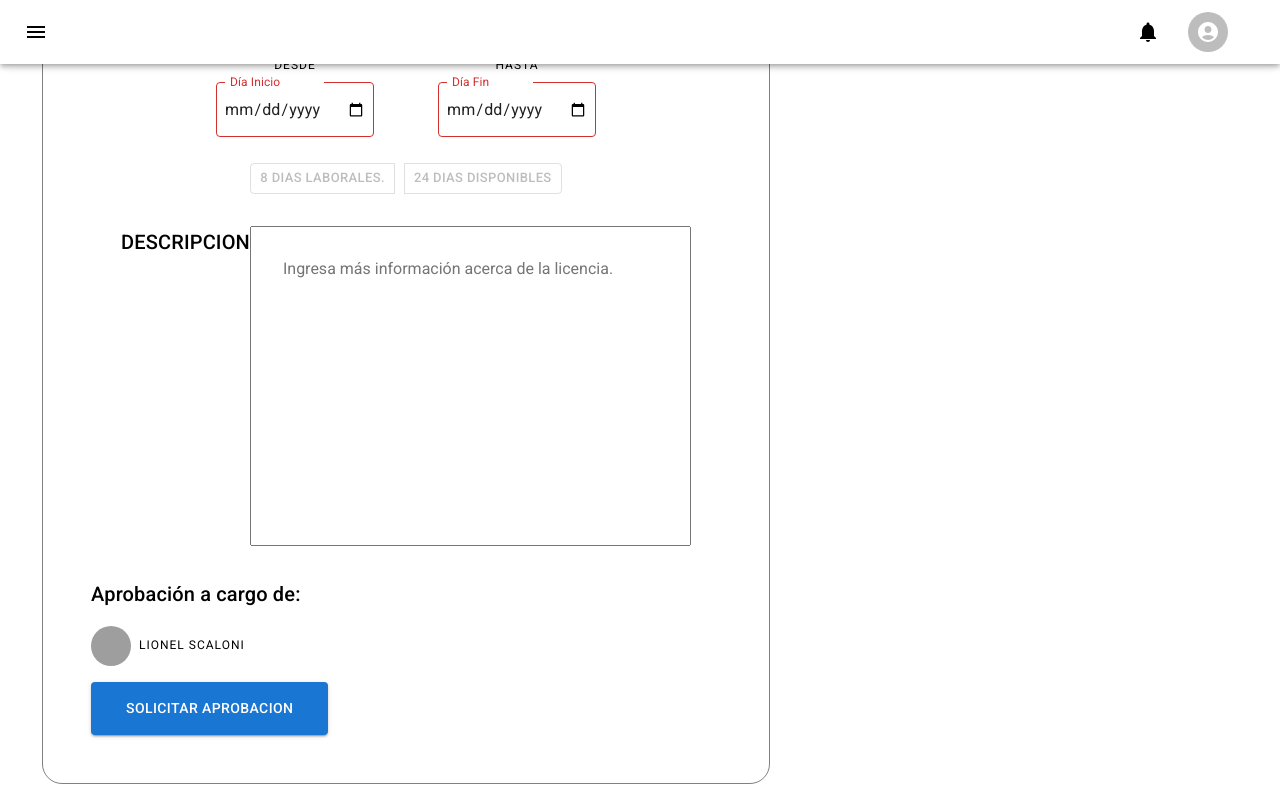
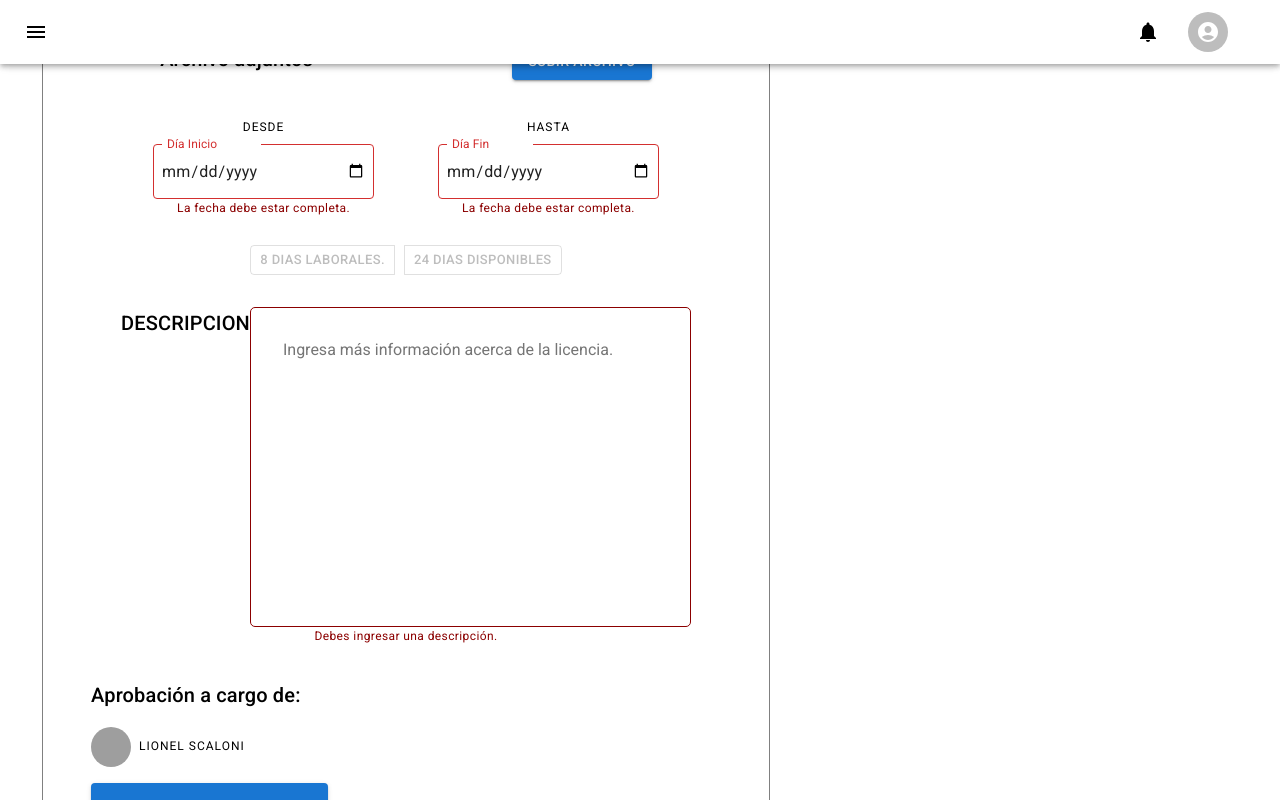
Before and after one commit to PJoaquin-adviters/Proyecto-final-adviters, a React (Create React App) app: page /cargarLicencia in a window 1280 px wide. Both pictures are taken after a click on the button "SOLICITAR APROBACION". Shown: the part 300-1100 px from the top of the page. Built offline with nearby package versions, Linux system fonts and the light colour scheme; grey boxes are pictures that could not be loaded.

Commit message:
Acomoda renderización de errores
Suma caption y borde que se pinta o no condicionalmente de que exista un error para el campo.

```diff
--- a/src/Pages/CargarLicenciaPage/CargarLicenciaPage.jsx
+++ b/src/Pages/CargarLicenciaPage/CargarLicenciaPage.jsx
@@ -1,7 +1,7 @@
 import React, { useState } from "react";
 import Select, { selectClasses } from "@mui/joy/Select";
 import Option from "@mui/joy/Option";
-import {FormControl, FormHelperText, TextField} from "@mui/material";
+import { FormControl, FormHelperText, TextField } from "@mui/material";
 import KeyboardArrowDown from "@mui/icons-material/KeyboardArrowDown";
 import {
   Avatar,
@@ -48,8 +48,6 @@ const CargarLicenciaPage = () => {
     //   name = "idLicenceType",
     //   value = "1"
     // }
-    console.log(e)
-
     const info = form;
     form[nameInput] = e.target.value;
     console.log(info);
@@ -57,11 +55,12 @@ const CargarLicenciaPage = () => {
   };
 
   const handleSubmit = async () => {
+    console.log(form);
     try {
       await newLicense(form);
     } catch (error) {
       setErrores(error);
-      console.log(error)
+      console.log(error);
       // errores.foreach(err =>{
       //   console.log(err)});
     }
@@ -122,31 +121,34 @@ const CargarLicenciaPage = () => {
           </section>
           <section id="cl-carga-licencia">
             <div>
-              <span className="center-items" style={{flexDirection: "column"}}>
-                <Typography variant="button">
-                  TIPO DE LICENCIA
-                </Typography>
-
+              <span
+                className="center-items"
+                style={{ flexDirection: "column" }}
+              >
+                <Typography variant="button">TIPO DE LICENCIA</Typography>
 
                 <TextField
                   select
                   label="Licencia"
-                onChange= {(e) => {handleChange(e, "idLicenceType")}}
+                  onChange={(e) => {
+                    handleChange(e, "idLicenceType");
+                  }}
+                  error={errores.idLicenceType && true}
                   value={form?.idLicenceType}
                   indicator={<KeyboardArrowDown />}
                   placeholder="licencia"
                   name="idLicenceType"
-                error={errores.supervisor}
-                helpertext={errores.supervisor}
+                  helpertext={errores.idLicenceType}
                 >
                   <MenuItem value={0}>Licencia médica</MenuItem>
                   <MenuItem value={1}>Vacaciones</MenuItem>
                   <MenuItem value={2}>Dia de estudio</MenuItem>
-
                 </TextField>
-
-
-
+                {errores.idLicenceType && (
+                  <Typography variant="caption" color={"darkred"}>
+                    {errores.idLicenceType}
+                  </Typography>
+                )}
               </span>
               <span className="center-items">
                 <Typography variant="h6">Archivo adjuntos</Typography>
@@ -155,11 +157,14 @@ const CargarLicenciaPage = () => {
                 </Typography>
                 <Button variant="contained" component="label">
                   SUBIR ARCHIVO
-                  <input type="file"
+                  <input
+                    type="file"
                     hidden
                     name="documentation"
                     value={form?.documentation}
-                  onChange={(e)=>{handleChange(e, "documentation")}}
+                    onChange={(e) => {
+                      handleChange(e, "documentation");
+                    }}
                   />
                 </Button>
               </span>
@@ -168,27 +173,42 @@ const CargarLicenciaPage = () => {
               <div>
                 <span className="cl-calendario-widget">
                   <Typography variant="overline">DESDE</Typography>
-                  <TextField type="date"
-                  InputLabelProps={{ shrink: true}}
+                  <TextField
+                    type="date"
+                    InputLabelProps={{ shrink: true }}
                     label="Día Inicio"
                     name="startDate"
-                  onChange={(e)=>{handleChange(e, "startDate")}}
+                    error={errores.startDate && true}
+                    onChange={(e) => {
+                      handleChange(e, "startDate");
+                    }}
                     value={form?.startDate}
-                  error = {(errores.startDate)&&true}
-                  helpertext = {errores.startDate}
+                    helpertext={errores.startDate}
                   />
+                  {errores.startDate && (
+                    <Typography variant="caption" color={"darkred"}>
+                      {errores.startDate}
+                    </Typography>
+                  )}
                 </span>
                 <span className="cl-calendario-widget">
                   <Typography variant="overline">HASTA</Typography>
-                  <TextField type="date"
-                  InputLabelProps={{ shrink: true}}
+                  <TextField
+                    type="date"
+                    InputLabelProps={{ shrink: true }}
                     label="Día Fin"
                     name="endDate"
-                  onChange={(e)=>{handleChange(e, "endDate")}}
+                    onChange={(e) => {
+                      handleChange(e, "endDate");
+                    }}
                     value={form?.endDate}
-                  error = {(errores.endDate&&true)}
-                  helpertext = {errores.endDate}
+                    error={errores.endDate && true}
                   />
+                  {errores.endDate && (
+                    <Typography variant="caption" color={"darkred"}>
+                      {errores.endDate}
+                    </Typography>
+                  )}
                 </span>
               </div>
               <ButtonGroup
@@ -212,11 +232,23 @@ const CargarLicenciaPage = () => {
                 cols="50"
                 className="cl-textarea"
                 name="description"
-                onChange={(e)=>{handleChange(e, "description")}}
+                onChange={(e) => {
+                  handleChange(e, "description");
+                }}
+                style={
+                  errores.description && {
+                    border: "1px solid darkred",
+                    borderRadius: "5px",
+                  }
+                }
                 value={form?.description}
-                error = {errores.description}
-                helpertext = {errores.description}
+                helpertext={errores.description}
               ></textarea>
+              {errores.description && (
+                <Typography variant="caption" color={"darkred"}>
+                  {errores.description}
+                </Typography>
+              )}
             </div>
           </section>
           <section id="cl-responsable-licencia">
--- a/src/utils/LicensesUtils.js
+++ b/src/utils/LicensesUtils.js
@@ -35,7 +35,7 @@ export const newLicense = (data) => {
   };
 
   //tipo de licencias
-  if (data.idLicenceType < 0 || data.idLicenceType>2){errors.idLicenceType = "Debes ingresar un tipo de licencia.";}
+  if (inputEstaVacio(data.idLicenceType)){errors.idLicenceType = "Debes ingresar un tipo de licencia.";}
 
   //fecha inicio
   if(inputEstaVacio(data.startDate)){errors.startDate = "La fecha debe estar completa.";}
```
Lines whose indentation alone changed are shown as unchanged.
